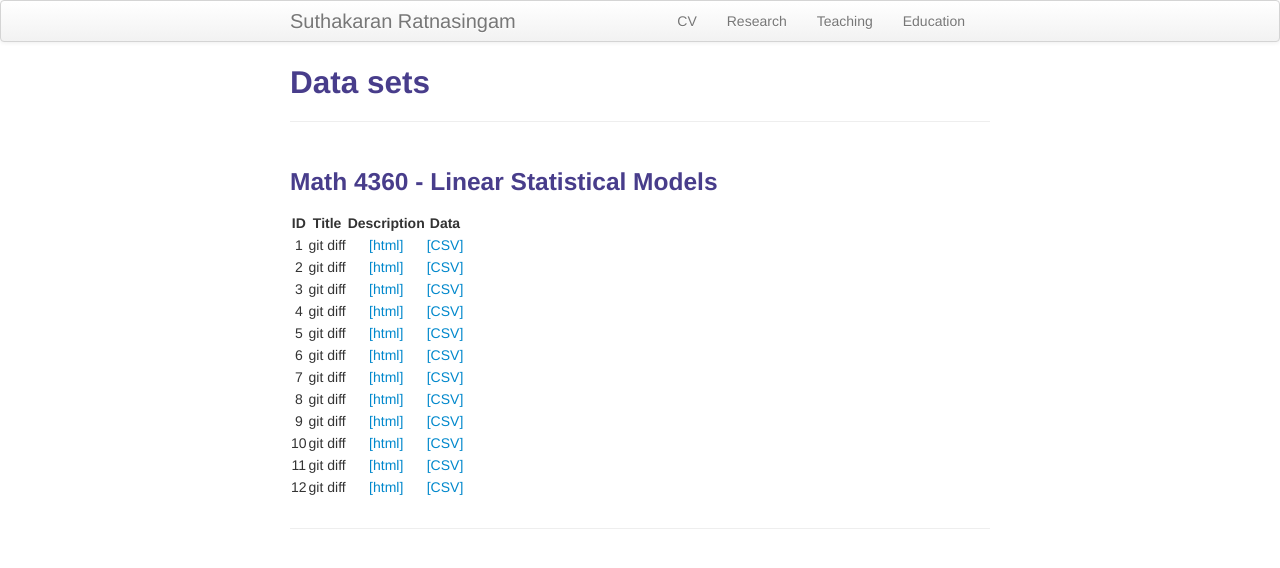
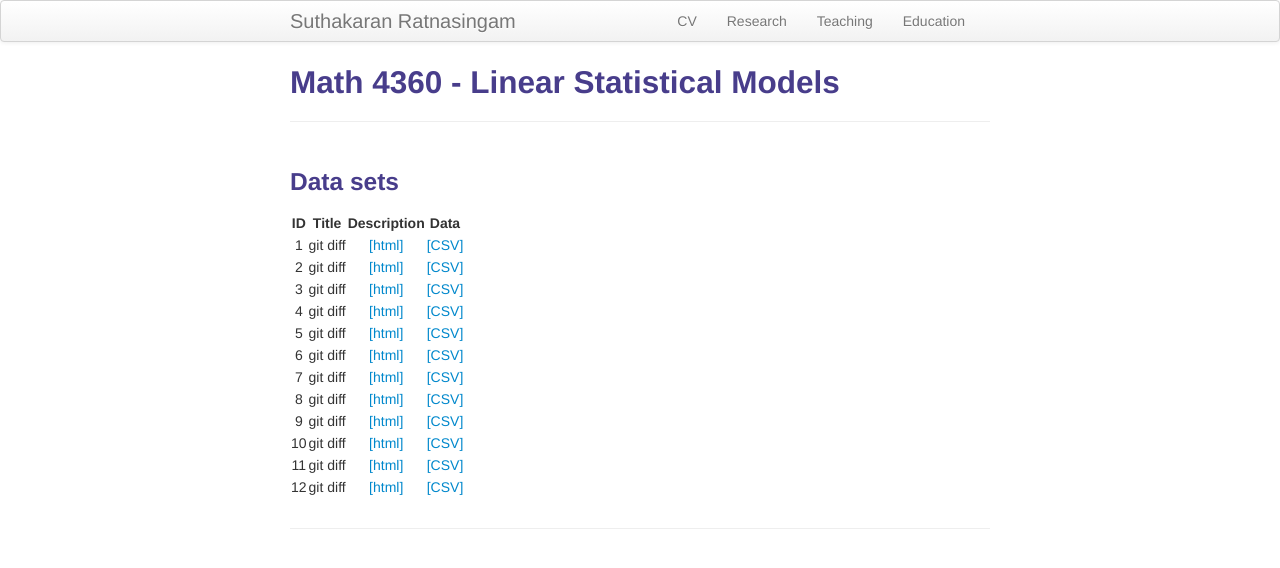
Before and after one commit to suthakaranr/suthakaranr.github.io, a Jekyll site: the page built from pages/Datasets4360.md, in a window 1280 px wide. Shown: the top 568 px of the page. Built offline with Jekyll 4.4.1, drawn with Linux system fonts in a browser that asks for light colours; part of the change alters nothing that is shown.

```diff
--- a/pages/Datasets4360.md
+++ b/pages/Datasets4360.md
@@ -1,10 +1,10 @@
 ---
 layout: page
-title: Data sets
-description: Data
+title: Math 4360 - Linear Statistical Models
+description: Linear Statistical Models
 ---
 
-### Math 4360 - Linear Statistical Models
+### Data sets
 
 
 
```
